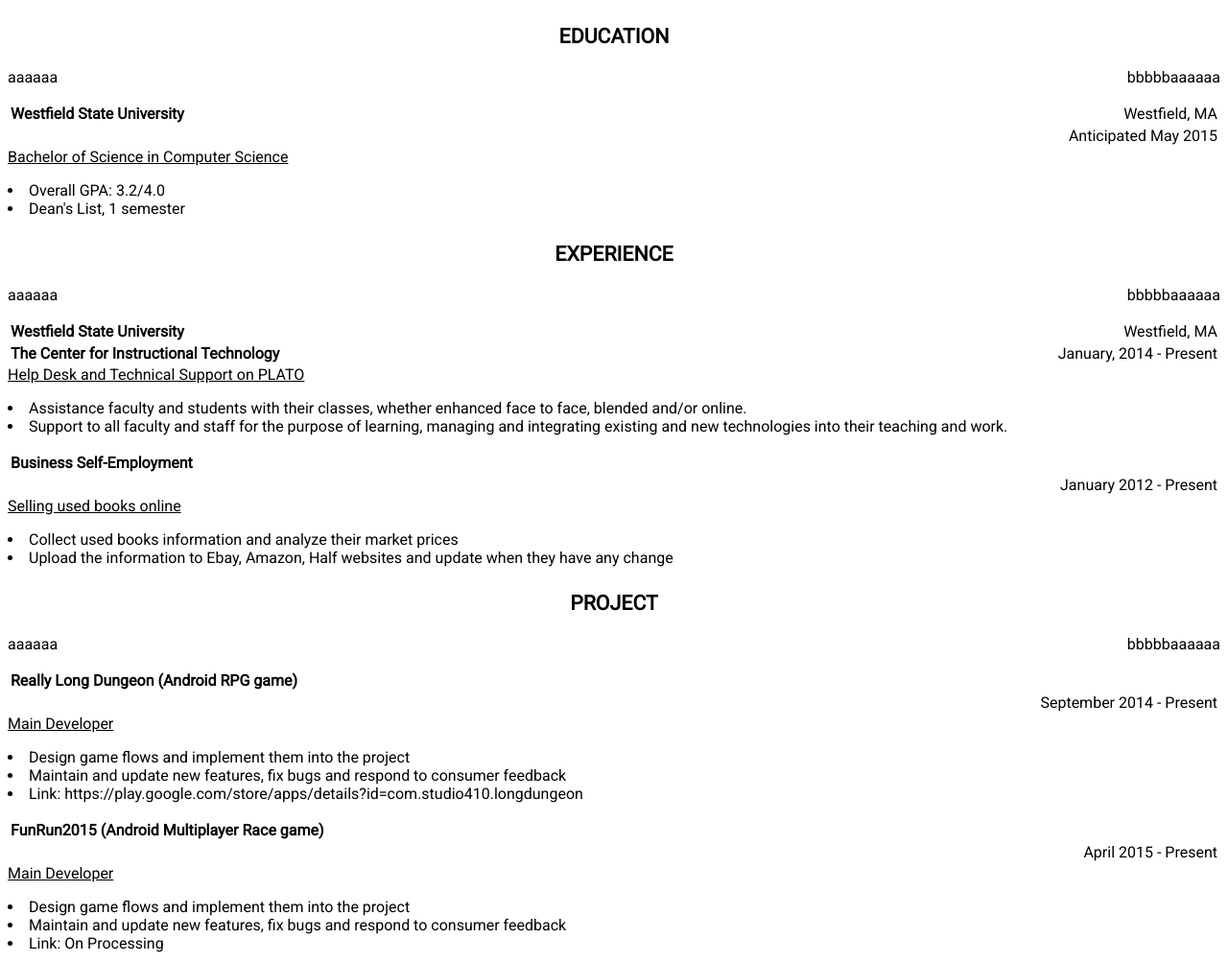
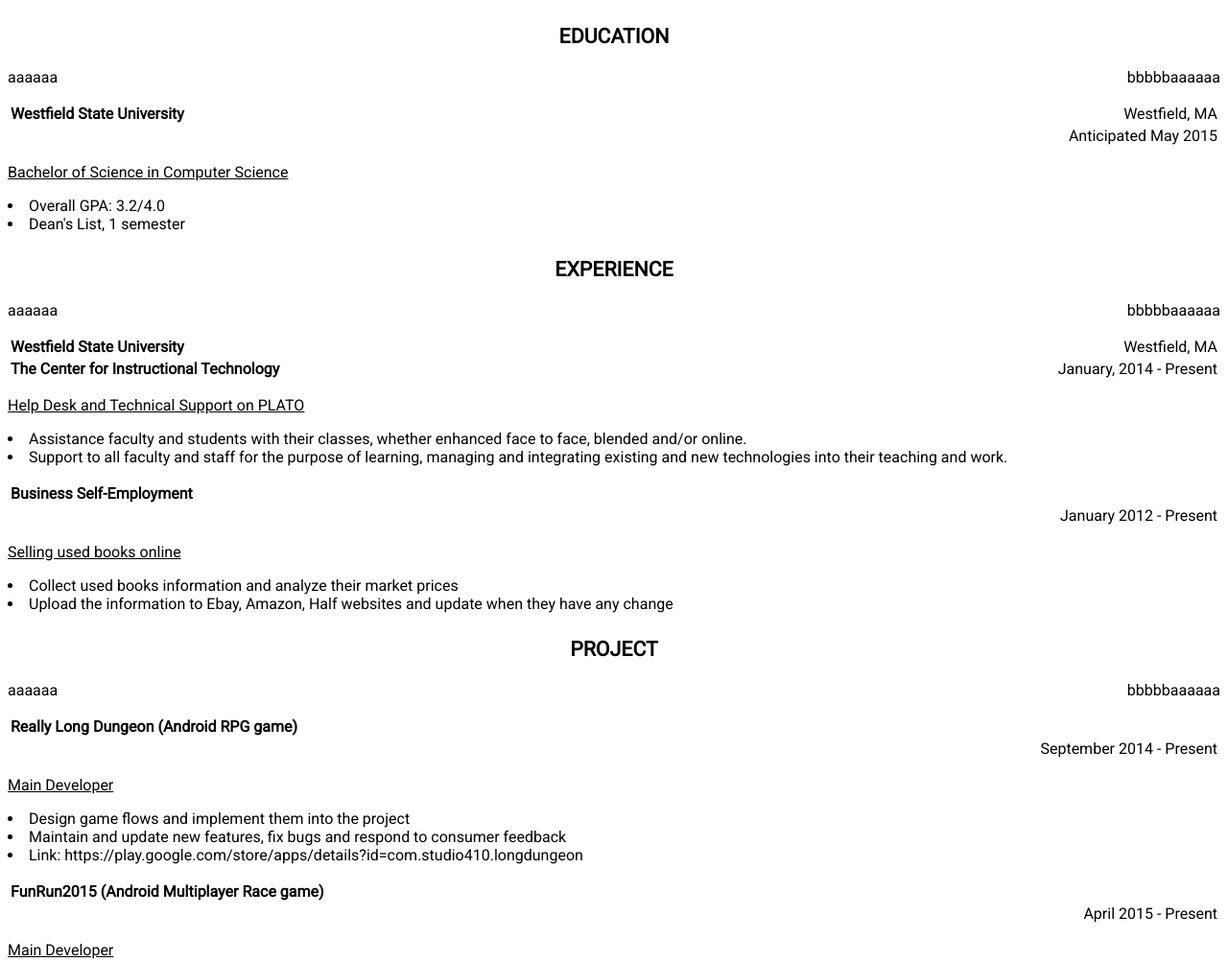
Before and after one commit to ptruong88/ptruong.github.io, a plain HTML site: page index.html in a window 1280 px wide. Shown: the top 1003 px of the page at 96% size. Drawn offline with Linux system fonts and the light colour scheme; a web font is replaced by a local one.

Commit message:
Update index.html

```diff
--- a/index.html
+++ b/index.html
@@ -43,9 +43,9 @@ for(i=0; i<object.length;i++){
      document.write("</td></tr>");
      document.write("</table>");
 
-     document.write("<u>");
+     document.write("<p><u>");
      document.write(list[j].getElementsByTagName("TITLE")[0].childNodes[0].nodeValue);
-     document.write("</u>");
+     document.write("</u></p>");
 
      document.write("<p></p>");
 
```
